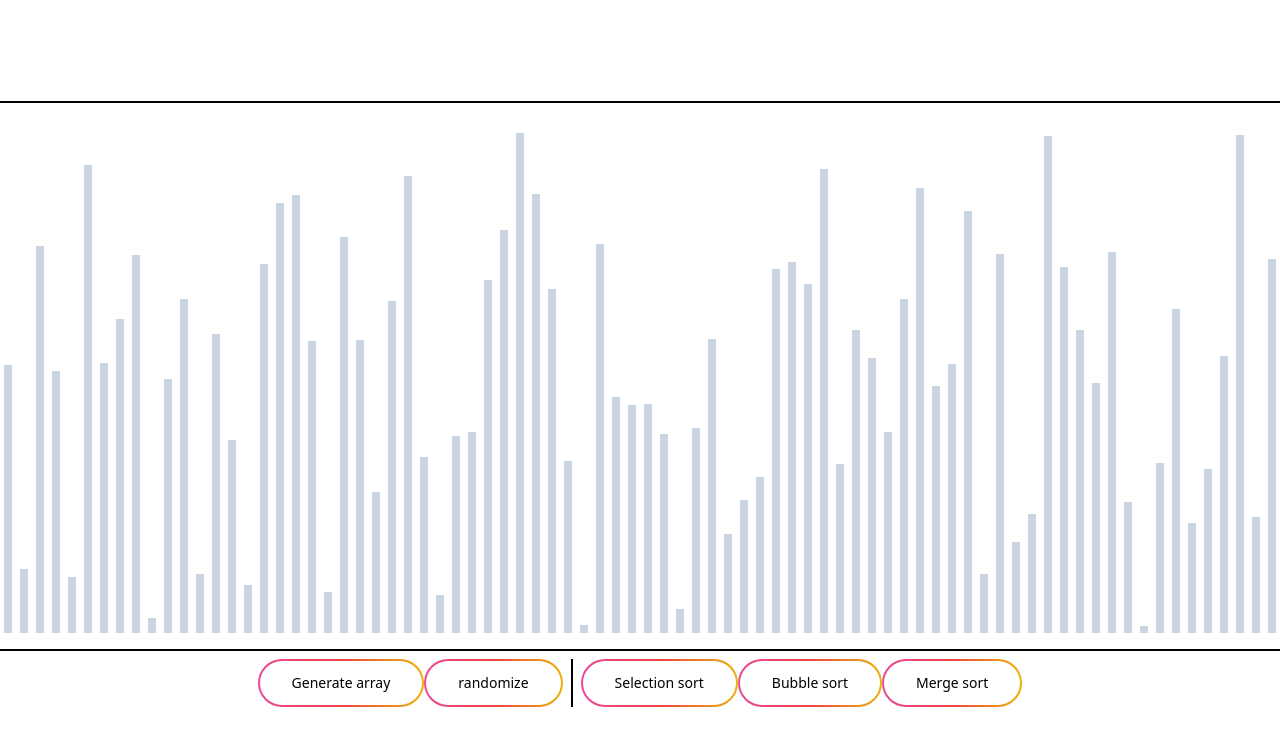
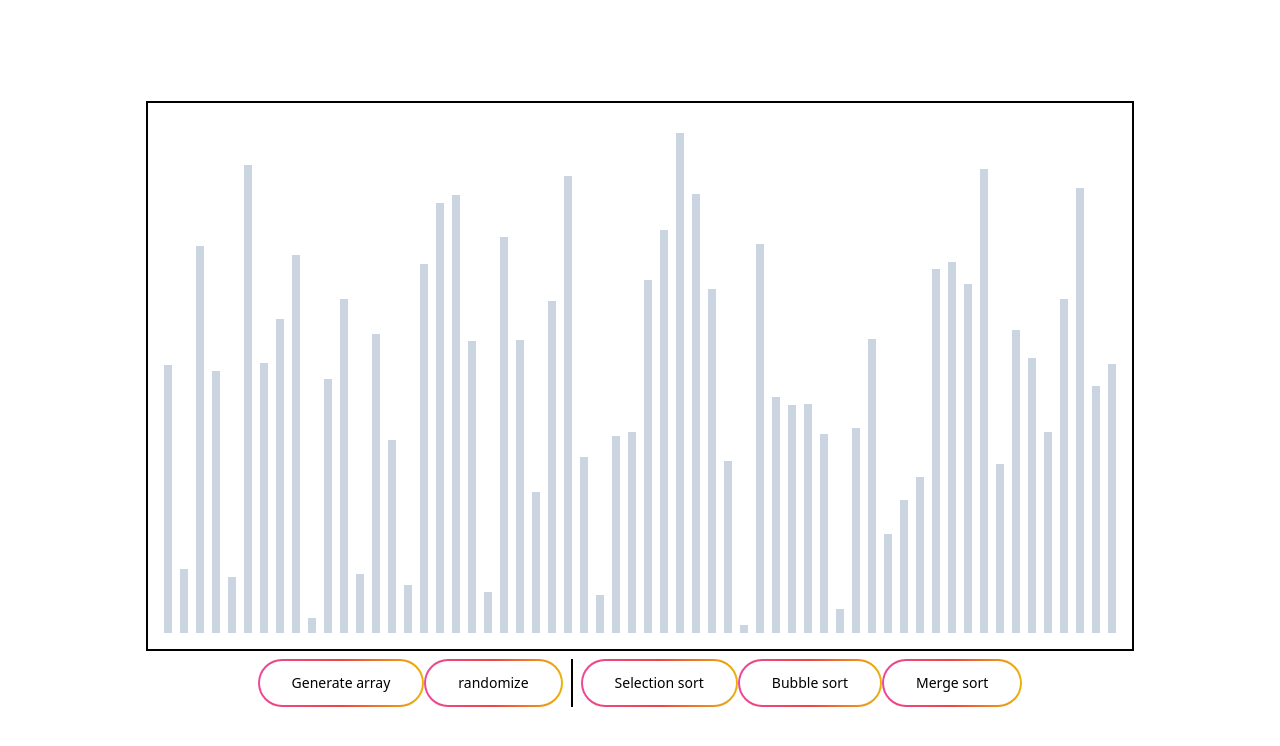
Before and after one commit to Jimmy-b36/visualize-algorithms, a Next.js app: page / in a window 1280 px wide. Shown: the top 746 px of the page. Built offline with nearby package versions, Linux system fonts and the light colour scheme.

Commit message:
feat: add colour to visualization

```diff
--- a/pages/index.tsx
+++ b/pages/index.tsx
@@ -8,11 +8,13 @@ const Home: NextPage = () => {
   const [primaryArray, setPrimaryArray] = useState<number[]>([]);
   const [reset, setReset] = useState<boolean>(false);
   const [isSorting, setIsSorting] = useState<boolean>(false);
+  const [currentIndex, setCurrentIndex] = useState<number[]>([]);
+  const [testIndex, setTestIndex] = useState<number[]>([]);
 
   // generate new array function
   const generateArray = () => {
     const generatedArray: number[] = Array.from(
-      { length: Math.floor(Math.random() * 50 + 50) },
+      { length: Math.floor(Math.random() * 50 + 30) },
       () => Math.floor(Math.random() * 500 + 1)
     );
     return generatedArray;
@@ -33,6 +35,8 @@ const Home: NextPage = () => {
   useEffect(() => {
     let shuffled = primaryArray && shuffleArray(primaryArray);
     setPrimaryArray(shuffled);
+    setCurrentIndex([]);
+    setTestIndex([]);
   }, [reset]);
 
   useEffect(() => {
@@ -43,13 +47,27 @@ const Home: NextPage = () => {
   return (
     <div className="flex flex-col items-center justify-center h-screen">
       <div className="flex flex-row items-end justify-center p-3 m-2 border-2 border-black h-[550px]">
-        {primaryArray?.map((element: number) => (
-          <div
-            key={Math.random() * 100}
-            className={`w-2 m-1 text-center bg-slate-300 `}
-            style={{ height: `${element}px` }}
-          ></div>
-        ))}
+        {primaryArray?.map((element: number, index: number) =>
+          currentIndex?.includes(index) ? (
+            <div
+              key={index}
+              className={`w-2 m-1 text-center bg-green-500 `}
+              style={{ height: `${element}px` }}
+            ></div>
+          ) : testIndex?.includes(index) ? (
+            <div
+              key={index}
+              className={`w-2 m-1 text-center bg-red-600 `}
+              style={{ height: `${element}px` }}
+            ></div>
+          ) : (
+            <div
+              key={index}
+              className={`w-2 m-1 text-center bg-slate-300 `}
+              style={{ height: `${element}px` }}
+            ></div>
+          )
+        )}
       </div>
       <div className="flex flex-row">
         <div className="flex flex-row pr-2 mr-2 border-r-2 border-black">
@@ -74,16 +92,22 @@ const Home: NextPage = () => {
           setPrimaryArray={setPrimaryArray}
           primaryArray={primaryArray}
           setIsSorting={setIsSorting}
+          setCurrentIndex={setCurrentIndex}
+          setTestIndex={setTestIndex}
         />
         <BubbleSort
           setPrimaryArray={setPrimaryArray}
           primaryArray={primaryArray}
           setIsSorting={setIsSorting}
+          setCurrentIndex={setCurrentIndex}
+          setTestIndex={setTestIndex}
         />
         <MergeSort
           setPrimaryArray={setPrimaryArray}
           primaryArray={primaryArray}
           setIsSorting={setIsSorting}
+          setCurrentIndex={setCurrentIndex}
+          setTestIndex={setTestIndex}
         />
       </div>
     </div>
```
